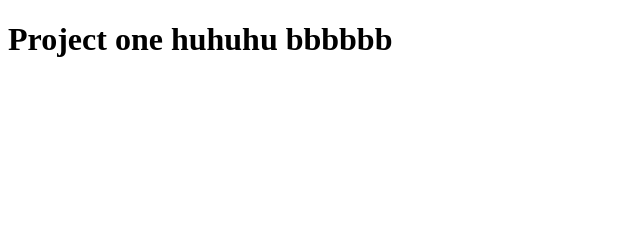
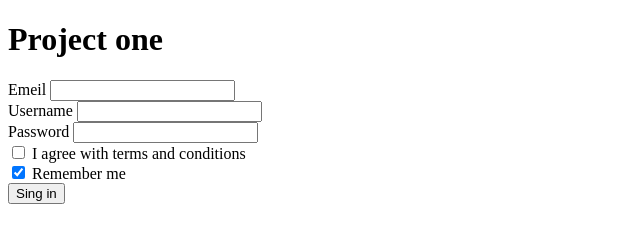
Before and after one commit to alisa-zulfuharova/project-one, a plain HTML site: page index.html in a window 1280 px wide. Shown: the whole page, without its empty margins (0-640 px from the left). Drawn offline with Linux system fonts and the light colour scheme.

Commit message:
forms were added

```diff
--- a/index.html
+++ b/index.html
@@ -4,9 +4,40 @@
     <meta charset="UTF-8">
     <meta http-equiv="X-UA-Compatible" content="IE=edge">
     <meta name="viewport" content="width=device-width, initial-scale=1.0">
+    <link rel="stylesheet" href="style.css">
     <title>project one</title>
 </head>
 <body>
-    <h1>Project one huhuhu   bbbbbb</h1>
+    <h1>Project one</h1>
+    <form action="" method="post">
+        <div class="form-field">
+        Emeil
+        <input type="email" name="email" required>
+    </div>
+    <div class="form-field">
+        Username
+        <input type="text" name="username">
+    </div>
+    <div class="form-field">
+        Password
+        <input
+        type="password"
+        name="password"
+        required
+        minlength="5"
+        maxlength="32"
+        pattern="/">
+    </div>
+    <label class="check-field">
+        <input type="checkbox" name="terms" required>
+        I agree with terms and conditions
+    </label>
+    <label class="check-field">
+        <input type="checkbox" name="remember" checked>
+        Remember me
+    </label>
+
+    <button>Sing in</button>
+    </form>
 </body>
 </html>
--- /dev/null
+++ b/style.css
@@ -0,0 +1,3 @@
+.check-field {
+    display: block;
+}
```
